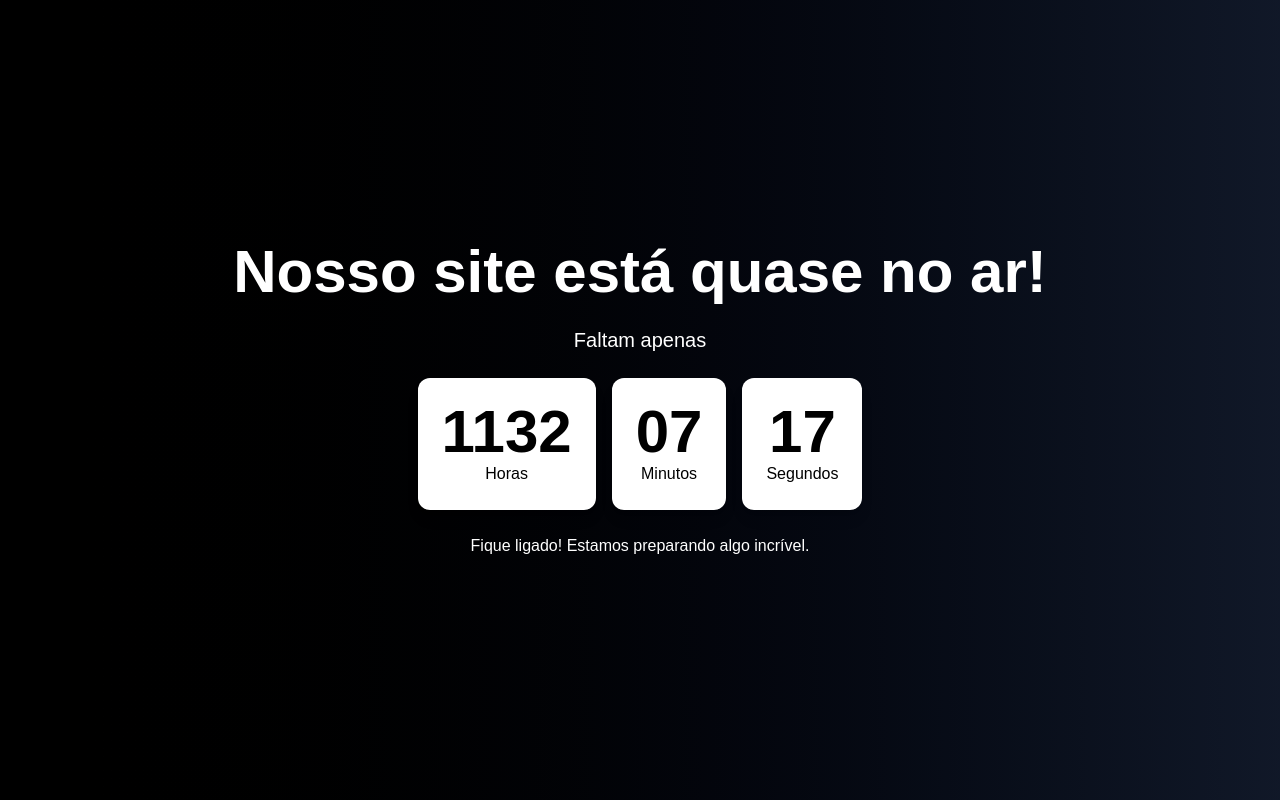
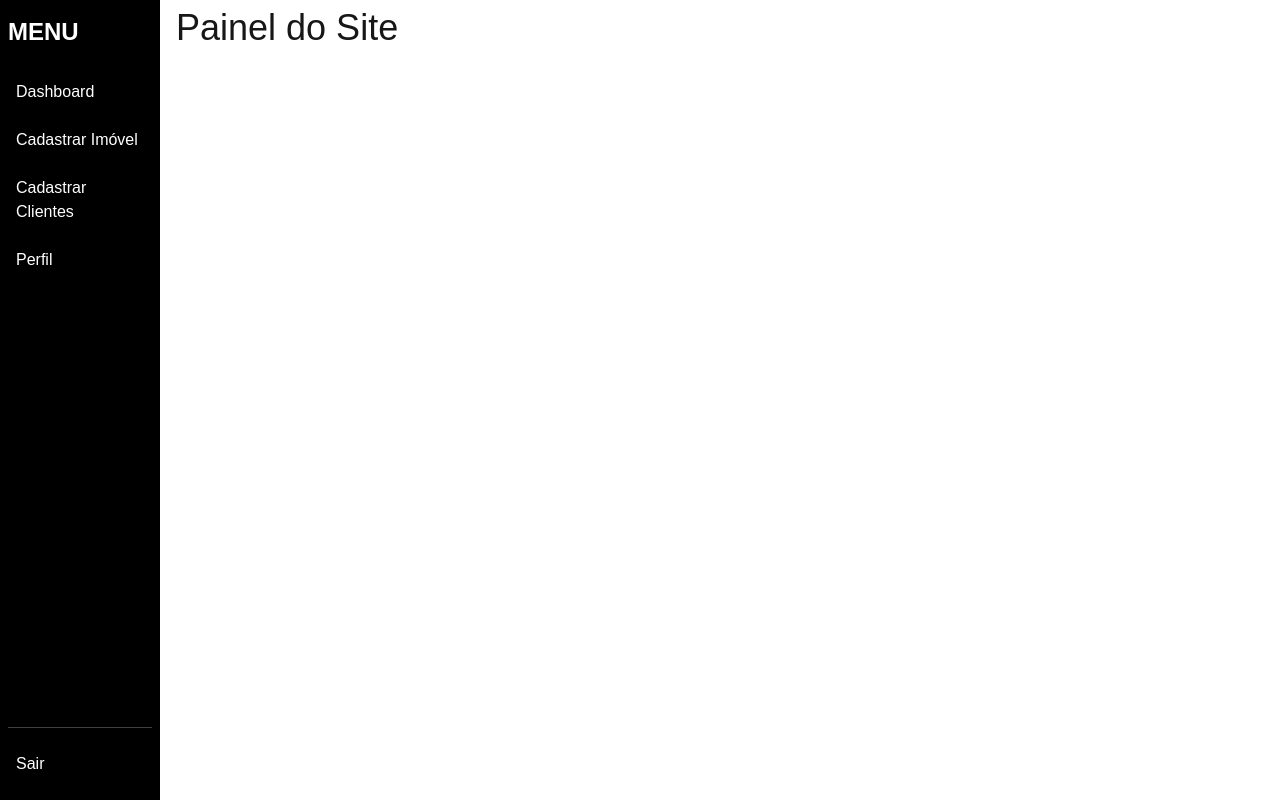
Before and after one commit to alexandriaimoveis/painel, a Next.js app: page / in a window 1280 px wide. Built offline with nearby package versions, Linux system fonts and the light colour scheme.

Commit message:
feat: counter end

```diff
--- a/app/page.js
+++ b/app/page.js
@@ -1,11 +1,10 @@
-import Counter from "./components/counter";
-// import Sidebar from "./components/sidebar/page";
-// import Main from "./components/main/page";
+import Sidebar from "./components/sidebar/page";
+import Main from "./components/main/page";
 
 export default function Home() {
   return (
     <>
-      {/* <div className="flex">
+      <div className="flex">
         <div className="flex-1/12">
           <Sidebar />
         </div>
@@ -13,21 +12,6 @@ export default function Home() {
         <div className="flex-10/12">
           <Main />
         </div>
-      </div> */}
-
-      <div className="flex min-h-screen items-center justify-center bg-gradient-to-r from-black to-gray-900 text-white">
-        <div className="text-center space-y-6">
-          <h1 className="text-4xl md:text-6xl font-bold">
-            Nosso site está quase no ar!
-          </h1>
-          <p className="text-lg md:text-xl">Faltam apenas</p>
-
-          <Counter />
-
-          <p className="text-sm md:text-base">
-            Fique ligado! Estamos preparando algo incrível.
-          </p>
-        </div>
       </div>
     </>
   );
```
